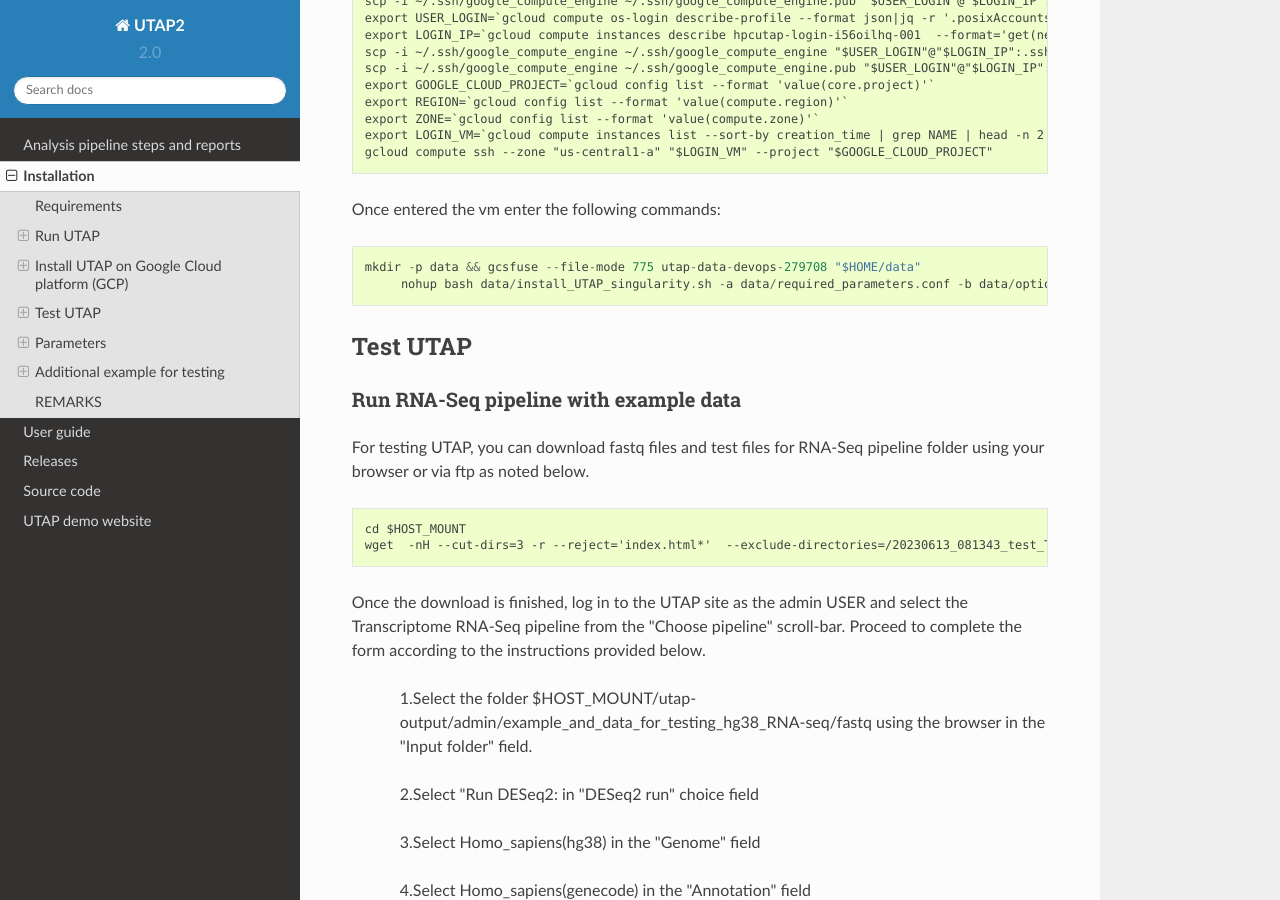
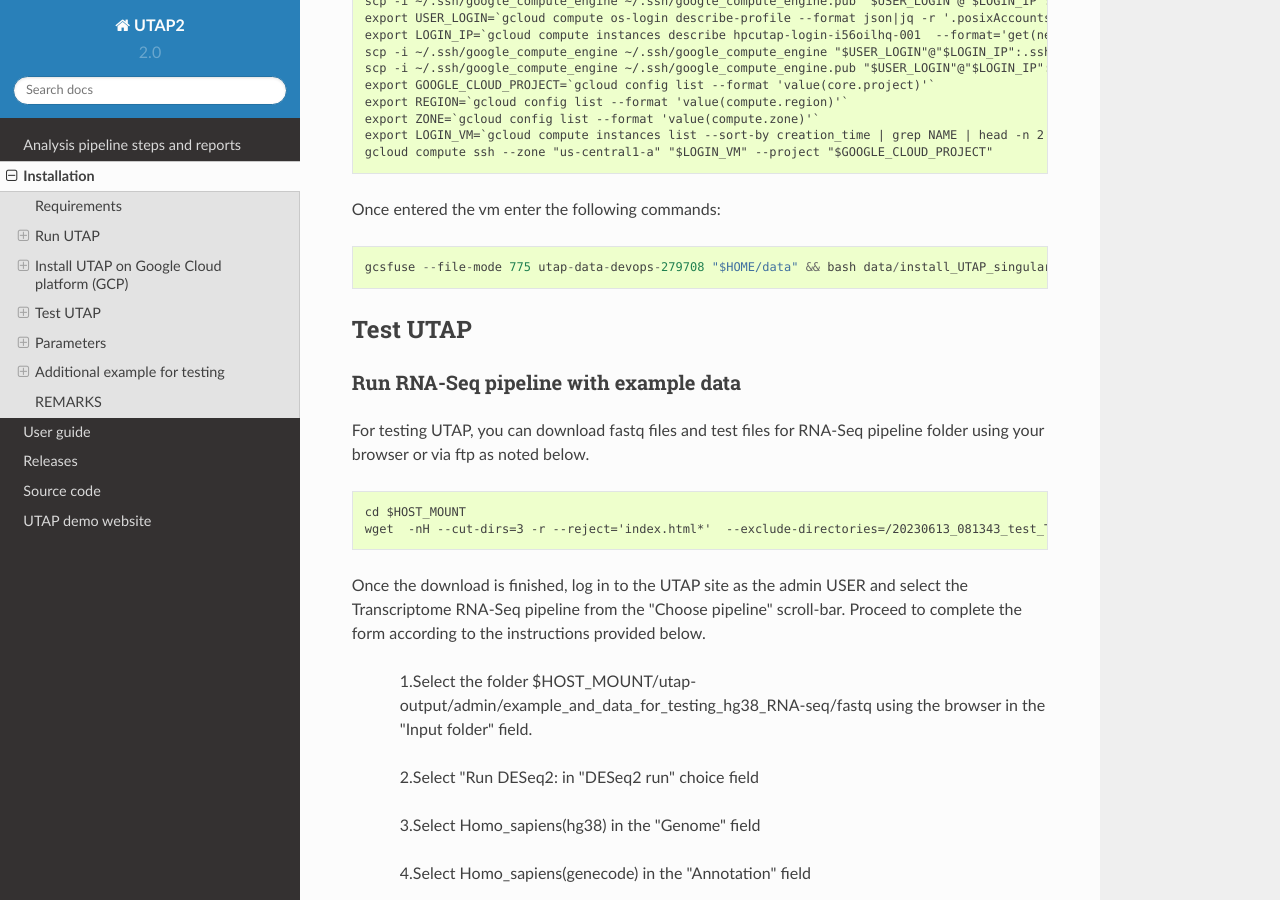
Before and after one commit to utap2/utap2, a Sphinx documentation site: the page built from docs/rst/installation.rst, in a window 1280 px wide and 900 px high, scrolled down 7599 px. Built offline with Sphinx 7.4.7 and the Read the Docs theme 2.0.0, drawn with Linux system fonts in a browser that asks for light colours; some of the changed text lies outside the part shown.

Commit message:
Update installation.rst

```diff
--- a/docs/rst/installation.rst
+++ b/docs/rst/installation.rst
@@ -167,8 +167,9 @@
 ::
 
 
-   cd ~ && git clone https://github.com/utap2/utap2.git && mv ~/utap2/GCP_installation_scripts/required_parameters.conf  ~/utap2/scripts/required_parameters.conf
+   cd ~ && git clone -b devel https://github.com/utap2/utap2.git && mv ~/utap2/GCP_installation_scripts/required_parameters.conf ~/utap2/GCP_installation_scripts/optional_parameters.conf   ~/utap2/scripts/
    chmod +X ~/utap2/GCP_installation_scripts/*
+
 
 In this installation the required paraemters get also default values. The default parameters can be modified in the files ~/utap2/GCP_installation_scripts/required_parameters.conf ~/utap2/GCP_installation_scripts/optional_parameters.conf.
 
@@ -177,7 +178,7 @@
 
 ::
 
-   bash ~/utap2/GCP_installation_scripts/install_GCP_slurm.sh
+   bash ~/utap2/GCP_installation_scripts/install_GCP_slurm.sh -b -i
 
 
 
@@ -257,9 +258,7 @@
 Once entered the vm enter the following commands:
 ::
 
-
- mkdir -p data && gcsfuse --file-mode 775 utap-data-devops-279708 "$HOME/data"
-      nohup bash data/install_UTAP_singularity.sh -a data/required_parameters.conf -b data/optional_parameters.conf
+ gcsfuse --file-mode 775 utap-data-devops-279708 "$HOME/data" && bash data/install_UTAP_singularity.sh -a data/required_parameters.conf -b data/optional_parameters.conf
 
 
 
```
